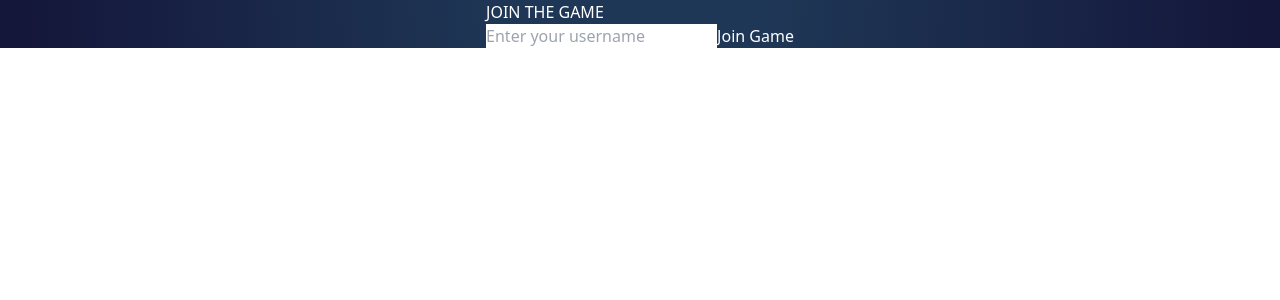
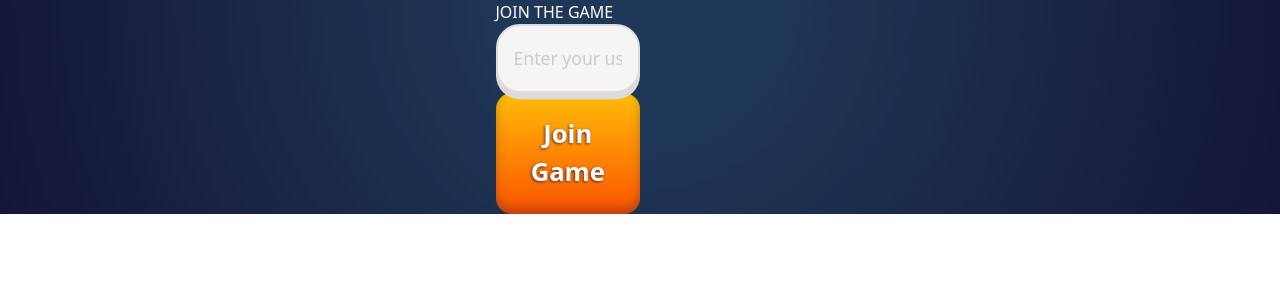
Before and after one commit to guessio/client, a React (Vite) app: page /add-player in a window 1280 px wide. Shown: the top 300 px of the page. Built offline with nearby package versions, Linux system fonts and the light colour scheme; no server answers.

Commit message:
Form design and position updated

```diff
--- a/src/pages/AddPlayerPage.jsx
+++ b/src/pages/AddPlayerPage.jsx
@@ -87,26 +87,27 @@ export default function AddPlayerPage() {
   };
 
   return (
-    <div className="p-4">
+    <div className="p-4 w-full flex justify-center items-center min-h-screen">
+      <div className="text-center w-2/3 flex flex-col justify-center items-center">
         {!isJoined ? (
-        <div>
+          <div className="input-wrapper text-center">
             <h1 className="text-2xl font-bold mb-4">Join the Game</h1>
             <input
               type="text"
               placeholder="Enter your username"
               value={username}
               onChange={(e) => setUsername(e.target.value)}
-            className="text-black px-3 py-2 rounded mb-2"
+              className="text-black px-3 py-2 rounded mb-2 text-center"
             />
             <button
               onClick={handleJoinGame}
-            className="bg-blue-500 text-white px-4 py-2 rounded"
+              className="bg-blue-500 text-white px-4 py-2 rounded glowing-button w-full mt-2"
             >
               Join Game
             </button>
           </div>
         ) : (
-        <div>
+          <div className="text-center">
             {gameStatus === "waiting" && (
               <p className="text-xl">Waiting for more players... ({players.length}/3)</p>
             )}
@@ -117,7 +118,7 @@ export default function AddPlayerPage() {
                   <div>
                     <h3 className="text-xl mb-2">You are the Room Master</h3>
                     <input
-                    className="text-black px-3 py-2 rounded mb-2"
+                      className="text-black px-3 py-2 rounded mb-2 w-full text-center"
                       type="number"
                       placeholder="Set the secret number (1-50)"
                       value={secretNumber}
@@ -127,7 +128,7 @@ export default function AddPlayerPage() {
                     />
                     <button
                       onClick={handleSetNumber}
-                    className="bg-green-500 text-white px-4 py-2 rounded"
+                      className="bg-green-500 text-white px-4 py-2 rounded w-full mt-2"
                     >
                       Set Number
                     </button>
@@ -140,5 +141,7 @@ export default function AddPlayerPage() {
           </div>
         )}
       </div>
+    </div>
+
   );
 }
```
Lines whose indentation alone changed are shown as unchanged.
